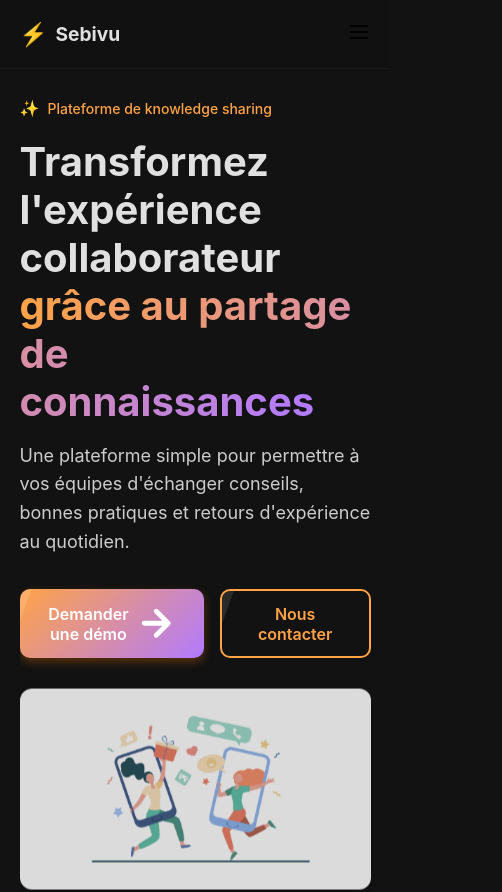
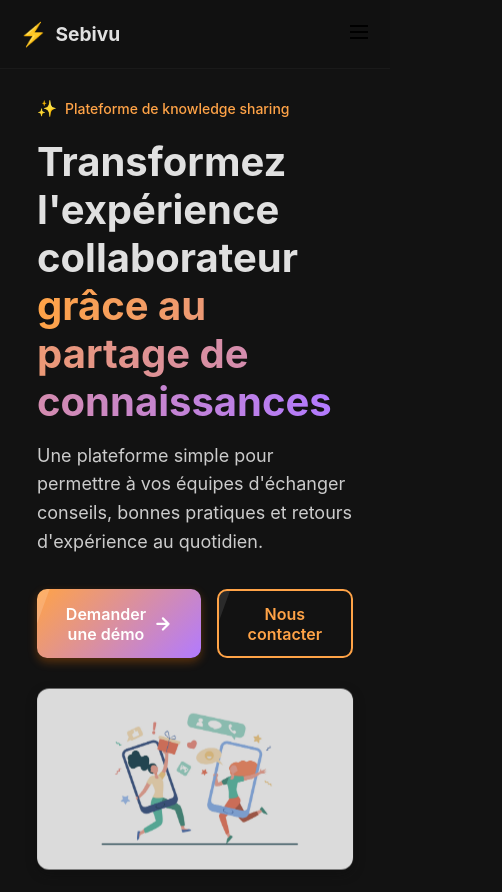
Before and after one commit to Caapo/uvibes_test_technique, a Next.js app: page / in a window 390 px wide. Shown: the top 892 px of the page, 502 px wide, since content can reach past the window. Built offline with nearby package versions, Linux system fonts and the light colour scheme.

Commit message:
Fix version mobile

```diff
--- a/src/styles/globals.css
+++ b/src/styles/globals.css
@@ -44,6 +44,40 @@ img {
   }
 }
 
+@media (max-width: 768px) {
+  html, body {
+    overflow-x: hidden;
+    width: 100%;
+  }
+
+  body > * {
+    max-width: 100vw !important;
+    margin-left: auto !important;
+    margin-right: auto !important;
+  }
+
+  .container,
+  .hero-container,
+  .solution-content,
+  .problem-grid,
+  .features-grid,
+  .stats-container,
+  .logos-track,
+  .partner-grid,
+  .testimonials-grid,
+  .cta-inner {
+    width: 90% !important;
+    max-width: 100% !important;
+    margin-left: auto !important;
+    margin-right: auto !important;
+  }
+
+
+  img, video, iframe {
+    max-width: 100%;
+    height: auto;
+  }
+}
 
 
 /* ========================= Button ========================= */
```
